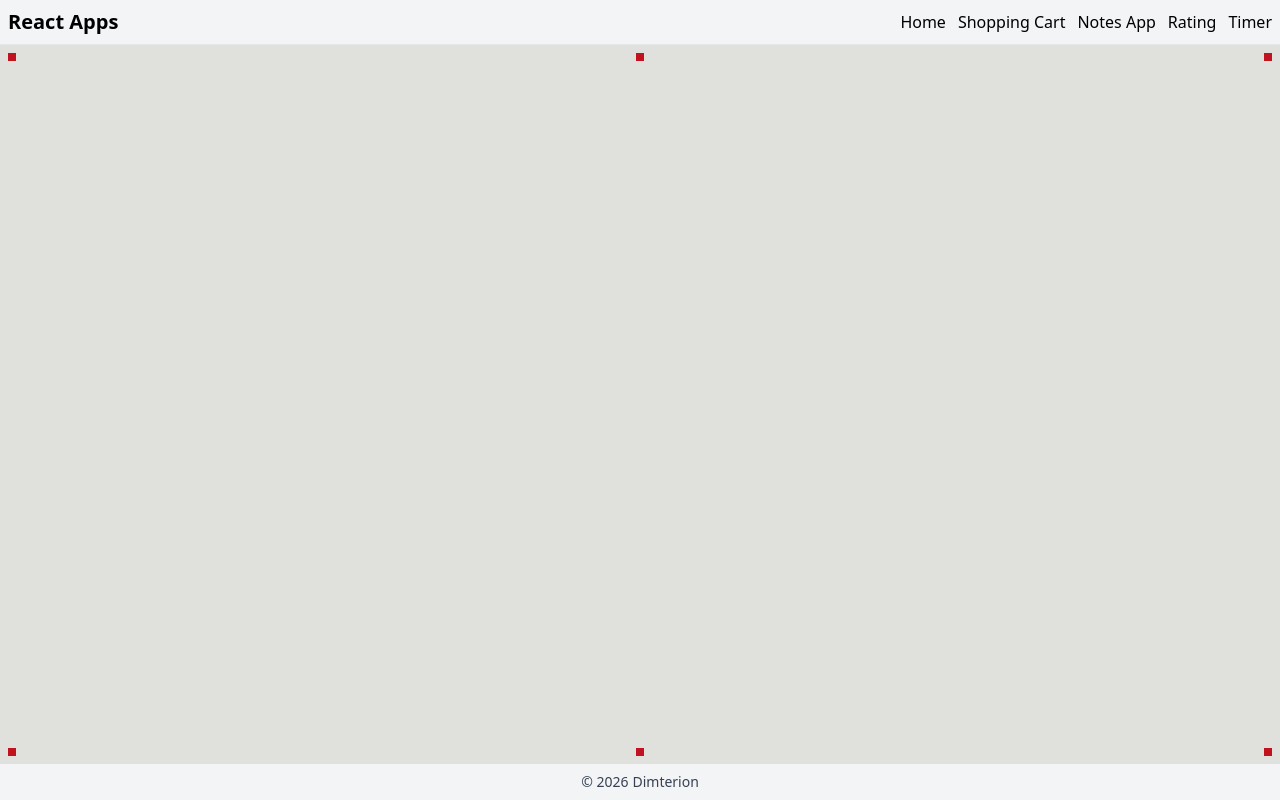
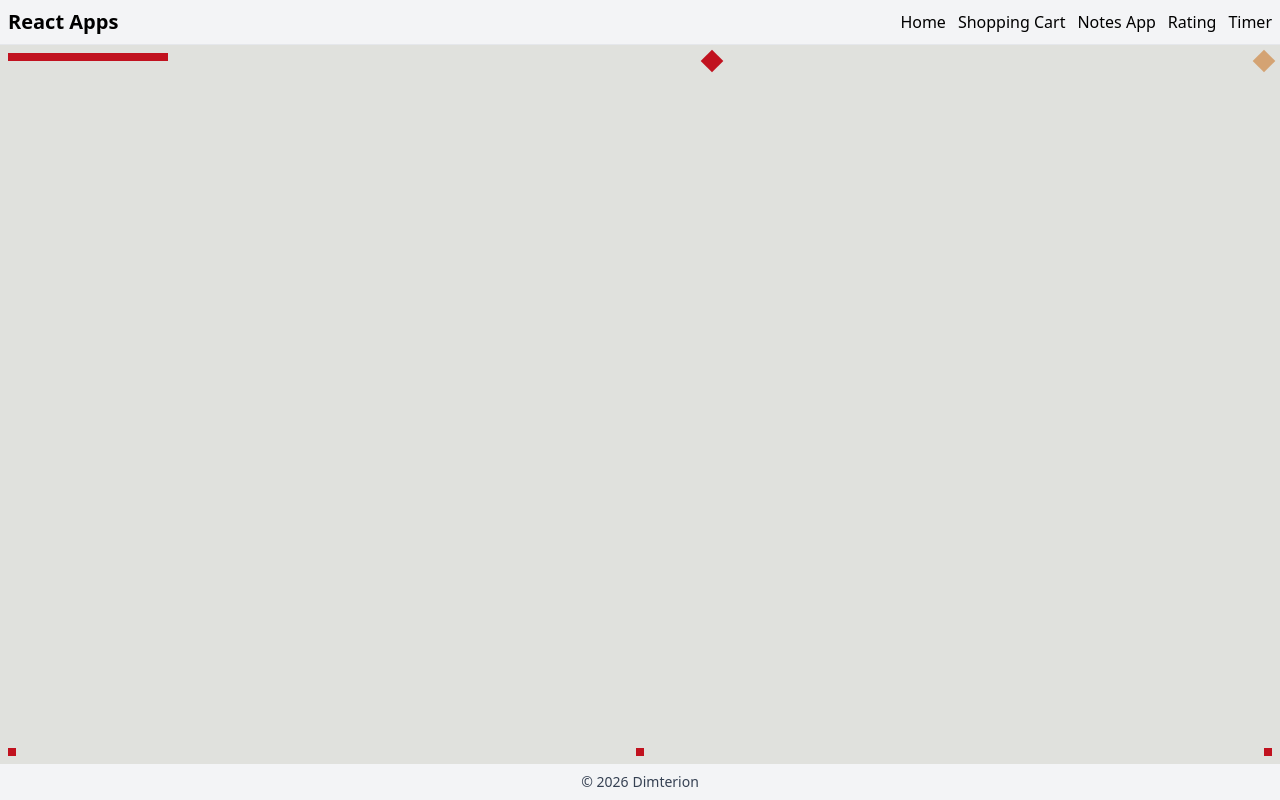
Before and after one commit to Dimterion/react-apps, a React (Vite) app: page /game-ui in a window 1280 px wide. Built offline with nearby package versions, Linux system fonts and the light colour scheme; no server answers.

Commit message:
adjust game-ui page elements & style

```diff
--- a/src/pages/game-ui/game-ui.css
+++ b/src/pages/game-ui/game-ui.css
@@ -2,6 +2,7 @@
   /* Colors */
   --color-bg__main: #e0e1dd;
   --color-icon__main: #c1121f;
+  --color-icon__sub: #d4a373;
 }
 
 html,
@@ -33,3 +34,23 @@ body {
   height: 0.5rem;
   width: 0.5rem;
 }
+
+.game-ui__icon--bar {
+  background: var(--color-icon__main);
+  height: 0.5rem;
+  width: 10rem;
+}
+
+.game-ui__icon--route {
+  background: var(--color-icon__main);
+  height: 1rem;
+  rotate: 45deg;
+  width: 1rem;
+}
+
+.game-ui__icon--task {
+  background: var(--color-icon__sub);
+  height: 1rem;
+  rotate: 45deg;
+  width: 1rem;
+}
--- a/src/pages/game-ui/game-ui.jsx
+++ b/src/pages/game-ui/game-ui.jsx
@@ -5,13 +5,13 @@ export default function GameUiPage() {
     <main className="game-ui">
       <section className="game-ui__top">
         <section className="game-ui__group">
-          <div className="game-ui__icon"></div>
+          <div className="game-ui__icon game-ui__icon--bar"></div>
         </section>
         <section className="game-ui__group">
-          <div className="game-ui__icon"></div>
+          <div className="game-ui__icon game-ui__icon--route"></div>
         </section>
         <section className="game-ui__group">
-          <div className="game-ui__icon"></div>
+          <div className="game-ui__icon game-ui__icon--task"></div>
         </section>
       </section>
       <section className="game-ui__bottom">
```
